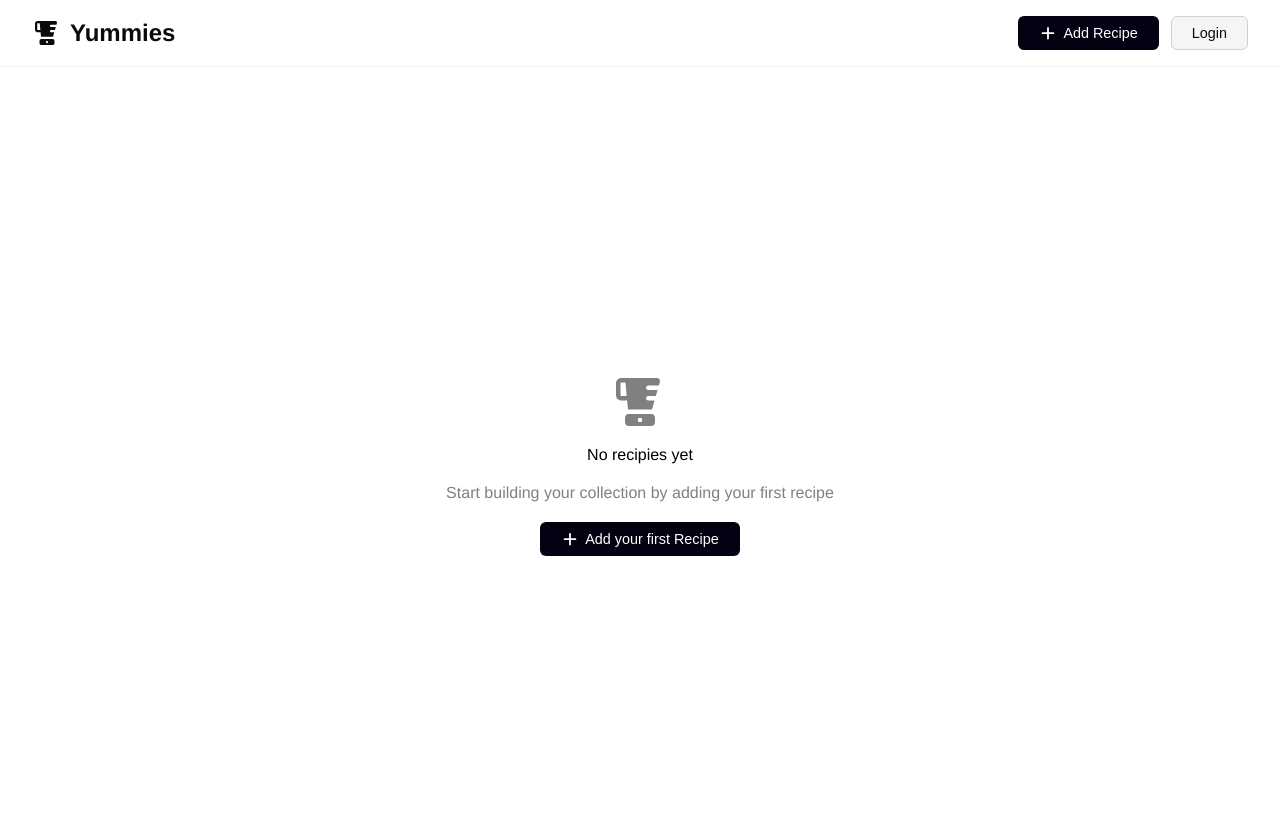
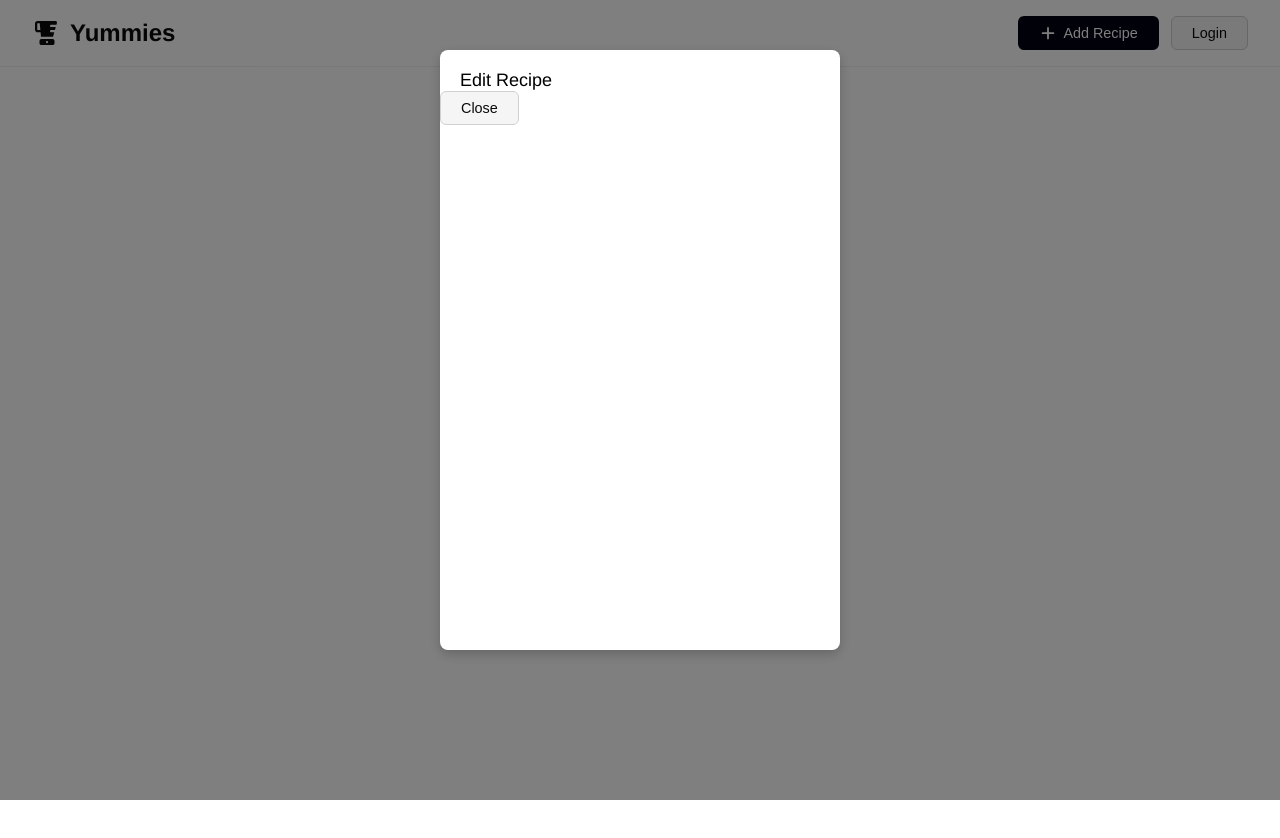
Before and after one commit to Zen-333/Yummies, a React (Vite) app in the folder frontend/: page / in a window 1280 px wide. Both pictures are taken after a click on the button "Add Recipe". Shown: the top 838 px of the page. Built offline with nearby package versions, Linux system fonts and the light colour scheme.

Commit message:
recipe popup init

```diff
--- a/frontend/src/App.tsx
+++ b/frontend/src/App.tsx
@@ -1,13 +1,21 @@
+import { useState } from 'react';
 import './styles/App.css'
 import Header from "./component/header"
 import Hero from "./component/hero"
+import RecipePopup from './component/recipePopup'
 
 function App() {
 
+  const [isPopupOpen, setIsPopupOpen] = useState(false);
+  const togglePopup = () => setIsPopupOpen(!isPopupOpen);
+
   return (
     <>
-    <Header/>
-    <Hero/>
+    <div className="app-contain">
+      <Header onAddClick={togglePopup}/>
+      <Hero onAddClick={togglePopup}/>
+      {isPopupOpen && <RecipePopup onClose={togglePopup}/>}
+    </div>
     </>
   )
 }
--- a/frontend/src/component/header.tsx
+++ b/frontend/src/component/header.tsx
@@ -2,7 +2,9 @@ import "../styles/header.css"
 import { FontAwesomeIcon } from "@fortawesome/react-fontawesome";
 import { faBlender, faPlus } from "@fortawesome/free-solid-svg-icons";
 
-function Header() {
+interface HeaderProps { onAddClick: () => void; }
+
+function Header({onAddClick}: HeaderProps) {
 
   return (
     <>
@@ -13,7 +15,7 @@ function Header() {
             </div>
             <div className="header__actions">
               <div>
-                <button className="btn--primary btn"><FontAwesomeIcon icon={faPlus} /> Add Recipe</button>
+                <button className="btn--primary btn" onClick={onAddClick}><FontAwesomeIcon icon={faPlus} /> Add Recipe</button>
               </div>
               <div>
                 <button className="btn--secondary btn">Login</button>
--- a/frontend/src/component/hero.tsx
+++ b/frontend/src/component/hero.tsx
@@ -2,8 +2,9 @@ import "../styles/hero.css";
 import { FontAwesomeIcon } from "@fortawesome/react-fontawesome";
 import { faBlender, faPlus } from "@fortawesome/free-solid-svg-icons";
 
+interface HeroProps { onAddClick: () => void;}
 
-function Hero() {
+function Hero({onAddClick}: HeroProps) {
 
   return (
     <>
@@ -12,7 +13,7 @@ function Hero() {
                 <FontAwesomeIcon icon={faBlender} className="hero__icon"/>
                 <p className="hero__title">No recipies yet</p>
                 <p className="hero__p">Start building your collection by adding your first recipe</p>
-                <button className="btn btn--primary"><FontAwesomeIcon icon={faPlus} /> Add your first Recipe</button>
+                <button className="btn btn--primary" onClick={onAddClick}><FontAwesomeIcon icon={faPlus} /> Add your first Recipe</button>
             </div>
         </div>
     </>
--- /dev/null
+++ b/frontend/src/component/recipePopup.tsx
@@ -0,0 +1,24 @@
+import "../styles/recipePopup.css"
+
+interface PopupProps {
+  onClose: () => void;
+}
+
+function RecipePopup({onClose}: PopupProps) {
+
+  return (
+    <>
+    <div className="popup-overlay" onClick={onClose}>
+        <div className="popup" onClick={(e) => e.stopPropagation()}>
+            <div className="popup__title">
+                Edit Recipe
+            </div>
+            <button onClick={onClose} className="btn btn--secondary">Close</button>
+        </div>
+    </div>
+
+    </>
+  )
+}
+
+export default RecipePopup
--- /dev/null
+++ b/frontend/src/styles/recipePopup.css
@@ -0,0 +1,32 @@
+.popup-overlay {
+    position: fixed;
+    top: 0;
+    left: 0;
+    width: 100%;
+    height: 100%;
+    background-color: rgba(0, 0, 0, 0.5);
+    display: flex;
+    justify-content: center;
+    align-items: center;
+    z-index: 1000;
+}
+
+.popup{
+    background-color: white;
+    margin: auto;
+    margin-top: 50px;
+    justify-content: center;
+    height: 600px;
+    width: 400px;
+    padding-top: 10px;
+/*     border: 4px solid; */
+    border-radius: 8px;
+    box-shadow: 0 4px 12px rgba(0,0,0,0.2);
+}
+
+.popup__title {
+    margin-right: auto;
+    padding-left: 20px;
+    padding-top: 10px;
+    font-size: large;
+}
```
